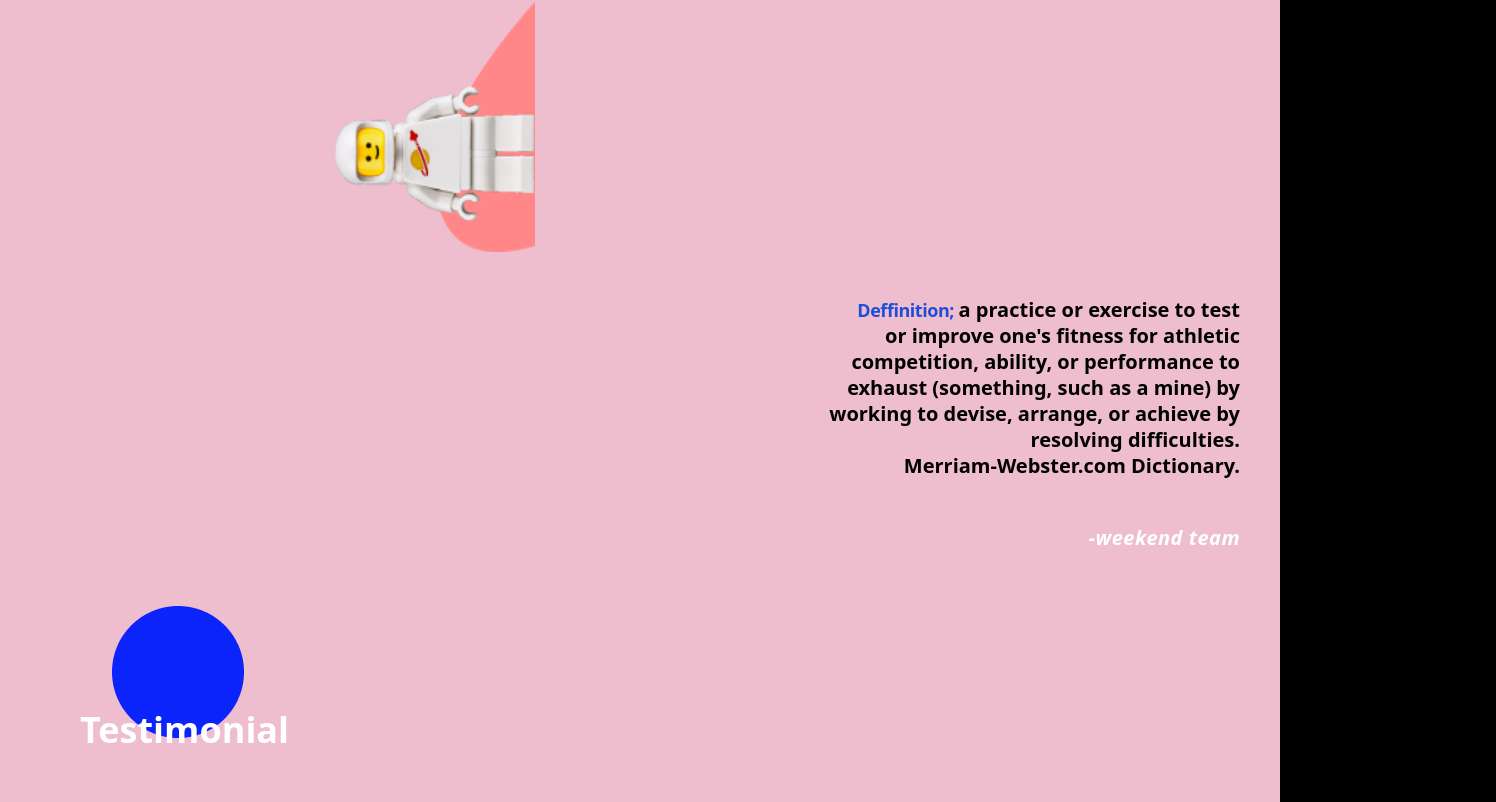
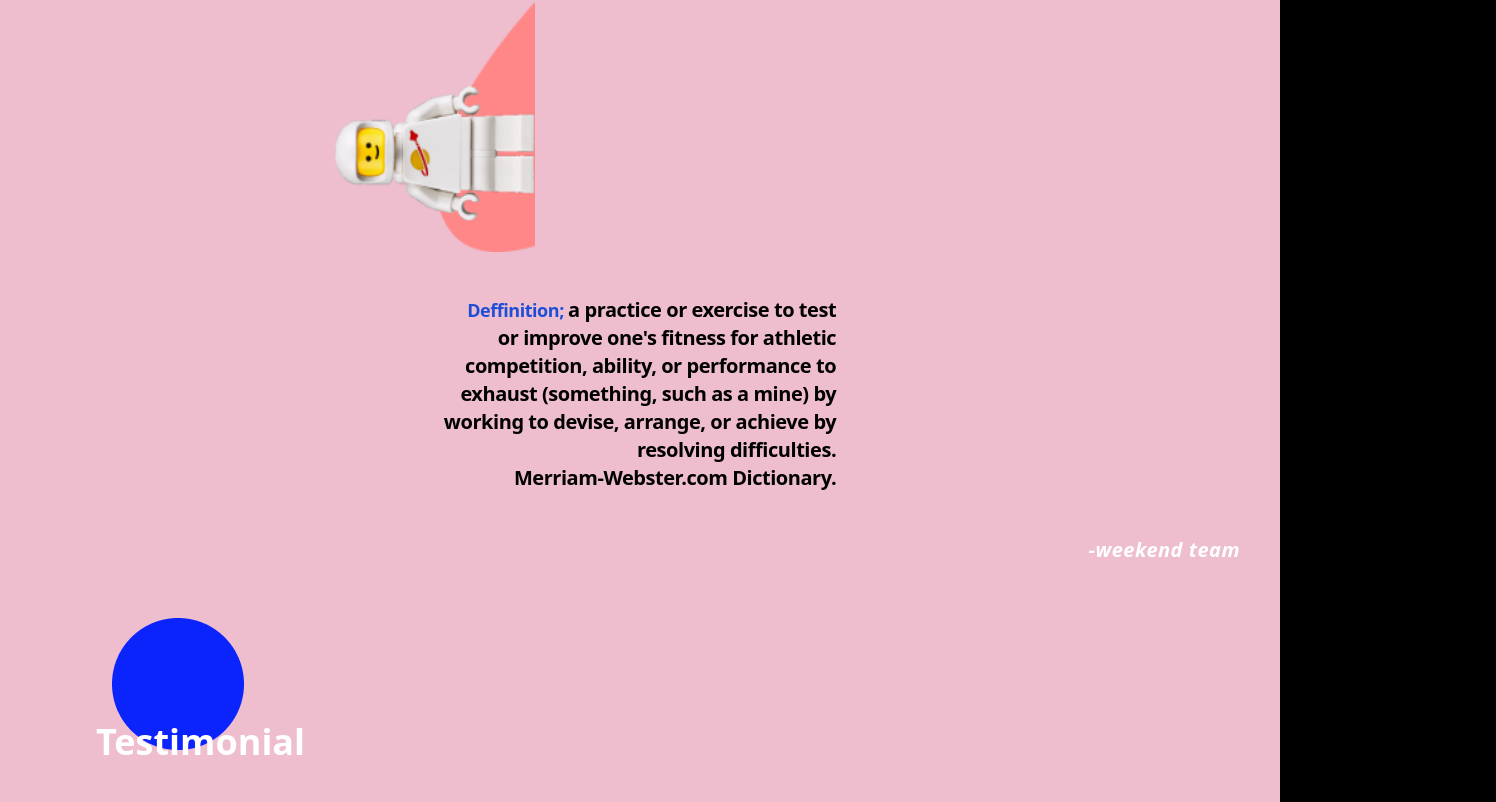
Before and after one commit to Trigha/weekend-project, a React (Create React App) app: page / in a window 1280 px wide. Shown: the part 854-1656 px from the top of the page, 1496 px wide, since content can reach past the window. Built offline with nearby package versions, Linux system fonts and the light colour scheme.

Commit message:
update web look page 1

```diff
--- a/src/component/pages/page1.jsx
+++ b/src/component/pages/page1.jsx
@@ -36,13 +36,13 @@ function PageOne() {
         />
 
         <img
-          className="invisible md:visible md:w-[132px] md:h-[132px] absolute top-[320px] lg:left-[33%] xl:left-[37%]"
+          className="invisible md:visible md:w-[132px] md:h-[132px] absolute top-[320px]  md:left-[24%] lg:left-[33%] xl:left-[33%]"
           src={MidOval}
           alt=""
         />
 
         <div className="flex flex-wrap">
-          <div className="absolute  mx-auto top-[150px] md:top-[180px] left-32 sm:left-[27%] lg:left-[27%] xl:left-[33%]">
+          <div className="absolute  mx-auto top-[150px] md:top-[180px] left-32 sm:left-[27%] md:left-[10%] lg:left-[27%] xl:left-[27%]">
             <h1 className="top-[134px] text-[52px] md:text-[62px] md:w-[721px] font-sans leading-tight text-white font-bold md:tracking-normal">
               WEEKEND
               <span className="font-bold block md:inline"> FROM HOME </span>
@@ -52,7 +52,7 @@ function PageOne() {
             </h4>
             <div className="hidden md:block">
               <img
-                className="w-[266px] h-[327px] mx-[89%] xl:mx-[112%] my-10"
+                className="w-[266px] h-[327px] mx-[80%] md:mx-[60%] lg:mx-[70%] xl:mx-[90%] my-10"
                 src={Bean}
                 alt=""
               />
--- a/src/component/pages/page2.jsx
+++ b/src/component/pages/page2.jsx
@@ -20,18 +20,18 @@ function PageTwo() {
           />
         </div>
         <div>
-          <p className="text-right mx-10 my-16 ">
+          <p className="text-right mx-10 my-16 md:flex md:justify-center">
             <span className="text-blue-700 font-sans font-extrabold text-lg tracking-tight">
-              Deffinition;
-            </span>{' '}
-            <span className="font-semibold font-sans text-xl leading-6">
-              a practice or exercise to test <br />
-              or improve one's fitness for athletic
-              <br /> competition, ability, or performance to <br /> exhaust
-              (something, such as a mine) by <br /> working to devise, arrange,
-              or achieve by
-              <br /> resolving difficulties.
-              <br /> Merriam-Webster.com Dictionary.
+              Deffinition;{' '}
+              <span className="font-semibold font-sans text-xl leading-6 text-black">
+                a practice or exercise to test <br />
+                or improve one's fitness for athletic
+                <br /> competition, ability, or performance to <br /> exhaust
+                (something, such as a mine) by <br /> working to devise,
+                arrange, or achieve by
+                <br /> resolving difficulties.
+                <br /> Merriam-Webster.com Dictionary.
+              </span>
             </span>
           </p>
           <p className="text-right text-white mx-10 text-xl font-semibold italic tracking-wide font-sans -my-5">
@@ -41,7 +41,7 @@ function PageTwo() {
 
         <div className="block pt-[38px]">
           <img className="mx-[112px] my-[36px]" src={MidOval} alt="" />
-          <h1 className="absolute -my-16 mx-20 font-sans font-extrabold text-4xl text-white">
+          <h1 className="absolute -my-16 mx-24 font-sans font-extrabold text-4xl text-white">
             Testimonial
           </h1>
         </div>
```
